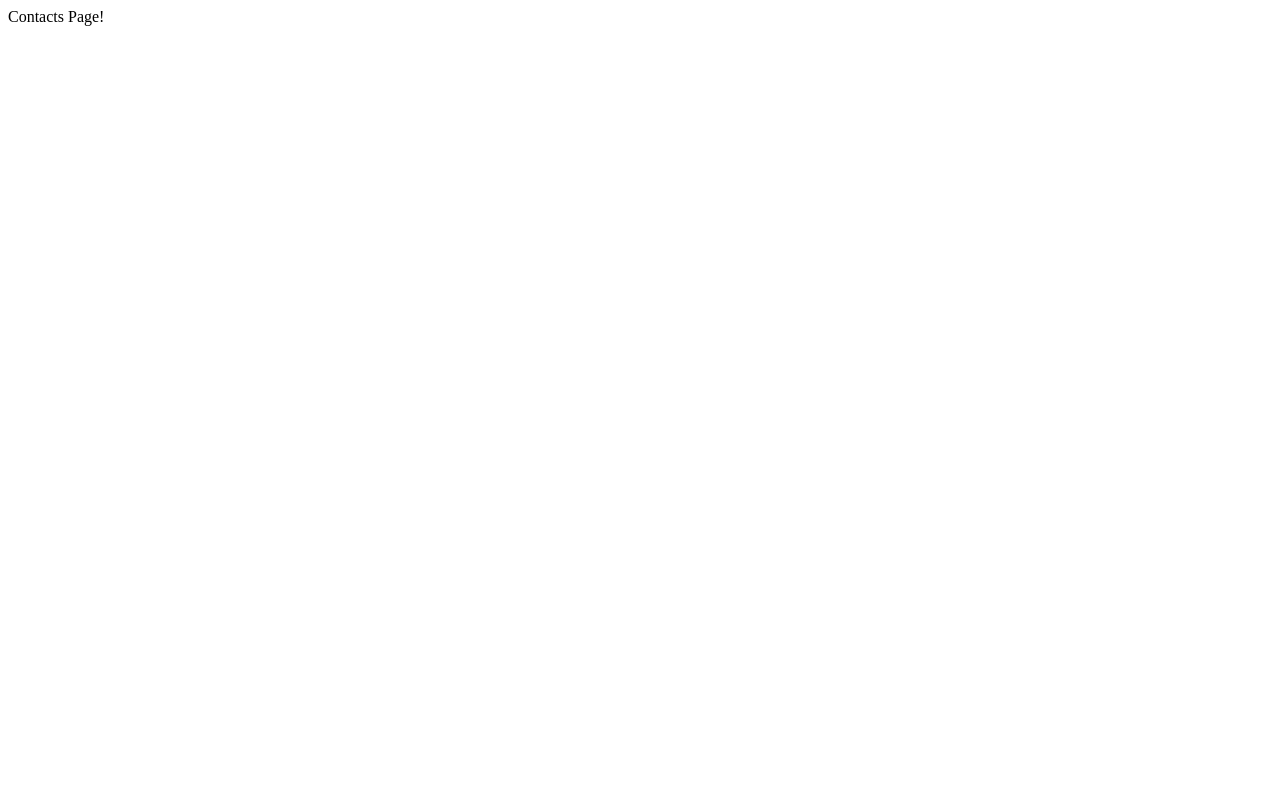
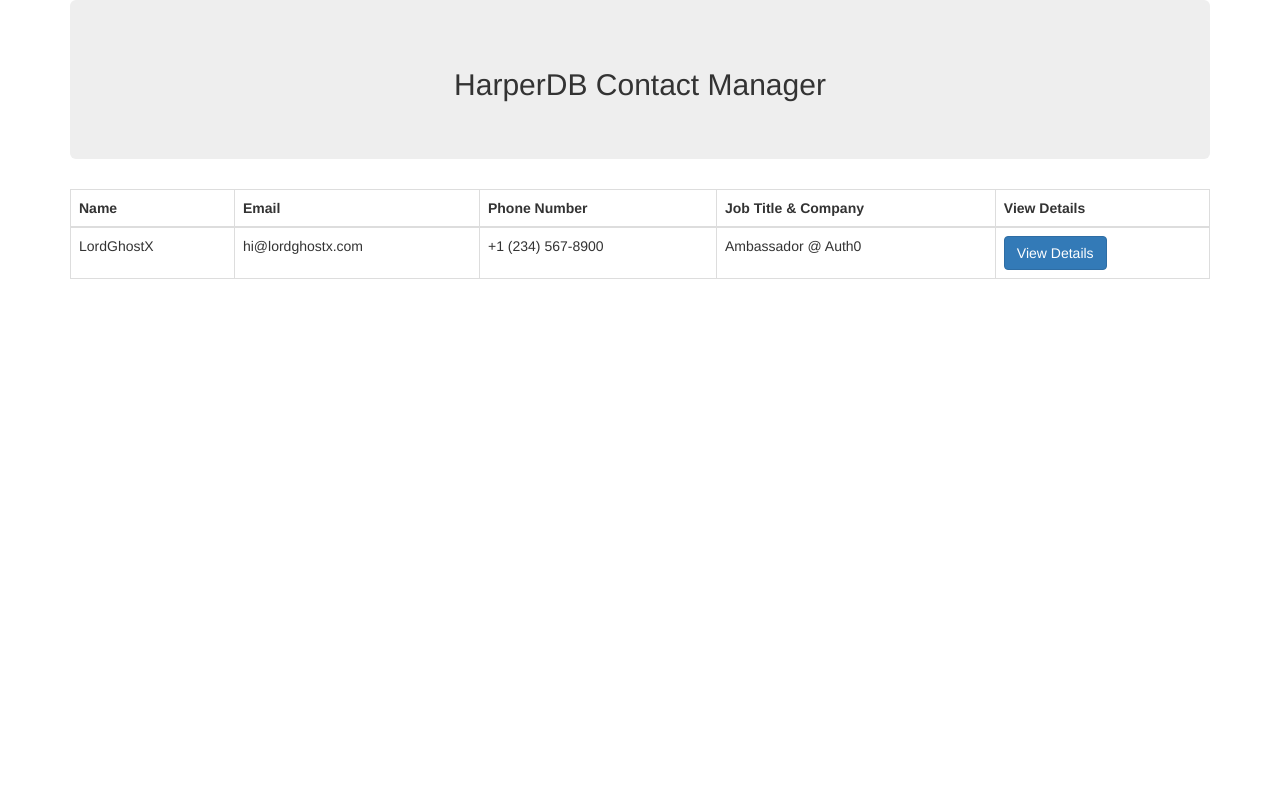
Before and after one commit to LordGhostX/harperdb-contact-manager, a Flask app: page /contacts/ in a window 1280 px wide. Before the commit the page is almost empty. Run offline with Flask 2, Linux system fonts and the light colour scheme; some libraries are stand-ins or nearby versions.

Commit message:
added contacts page

```diff
--- a/app.py
+++ b/app.py
@@ -12,7 +12,7 @@ def index():
 
 @app.route("/contacts/")
 def contacts():
-    return "Contacts Page!"
+    return render_template("contacts.html")
 
 
 if __name__ == "__main__":
--- /dev/null
+++ b/templates/contacts.html
@@ -0,0 +1,38 @@
+{% extends "bootstrap/base.html" %}
+
+{% block content %}
+<div class="container">
+  <div class="row justify-content-center">
+    <div class="col-lg-12">
+      <div class="jumbotron text-center p-4">
+        <h2>HarperDB Contact Manager</h2>
+      </div>
+    </div>
+  </div>
+
+  <div class="row justify-content-center">
+    <div class="col-lg-12">
+      <table class="table table-bordered">
+        <thead class="thead-light">
+          <tr>
+            <th>Name</th>
+            <th>Email</th>
+            <th>Phone Number</th>
+            <th>Job Title & Company</th>
+            <th>View Details</th>
+          </tr>
+        </thead>
+        <tbody>
+          <tr>
+            <td>LordGhostX</td>
+            <td>hi@lordghostx.com</td>
+            <td>+1 (234) 567-8900</td>
+            <td>Ambassador @ Auth0</td>
+            <td><a href="#" class="btn btn-primary">View Details</a></td>
+          </tr>
+        </tbody>
+      </table>
+    </div>
+  </div>
+</div>
+{% endblock %}
--- a/templates/index.html
+++ b/templates/index.html
@@ -12,7 +12,7 @@
       <h5>This is a Python + Flask implementation of a contact manager that explores HarperDB CRUD functionalities.</h5>
     </div>
     <div class="col-lg-7 text-center">
-      <a href="{{ url_for('contacts') }}" class="btn btn-success m-3">VIEW CONTACTS</a>
+      <a href="{{ url_for('contacts') }}" class="btn btn-primary m-3">VIEW CONTACTS</a>
       <img width="100%" src="{{ url_for('static', filename='home.jpg') }}">
     </div>
   </div>
```
